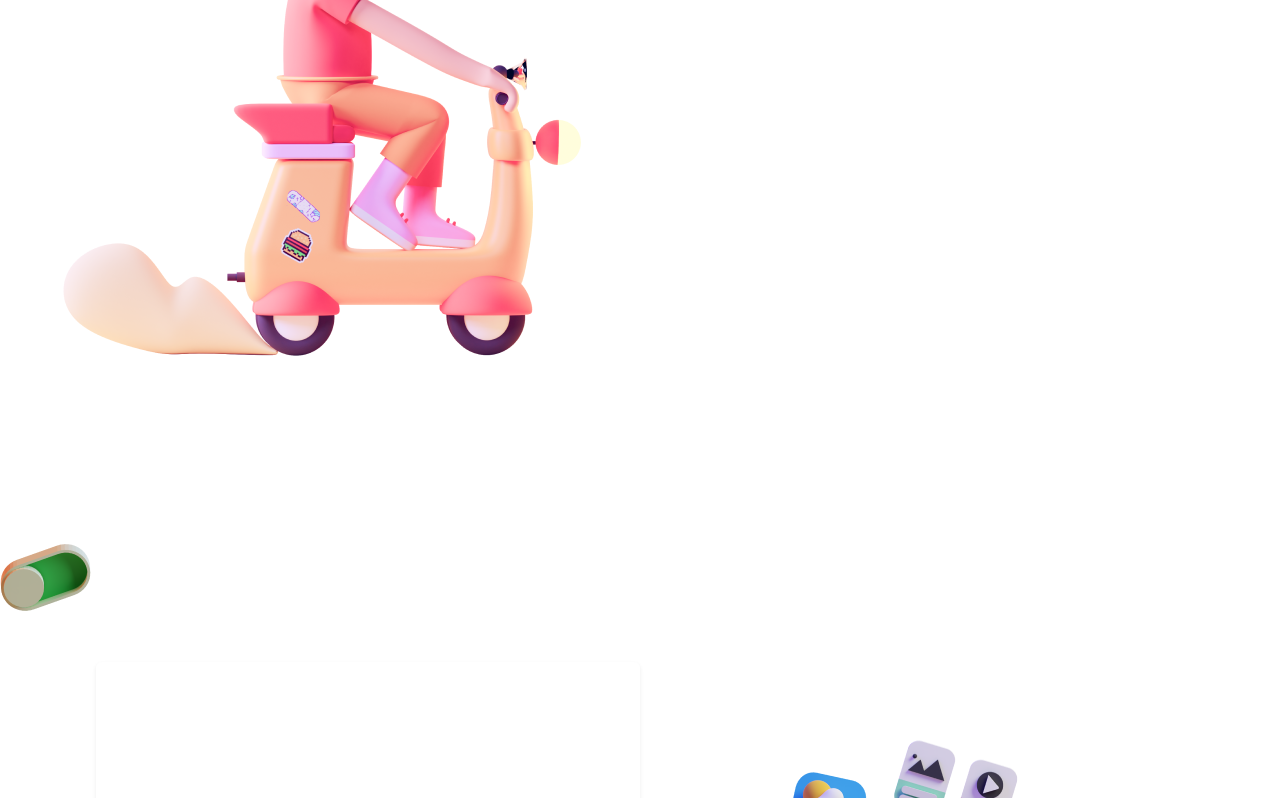
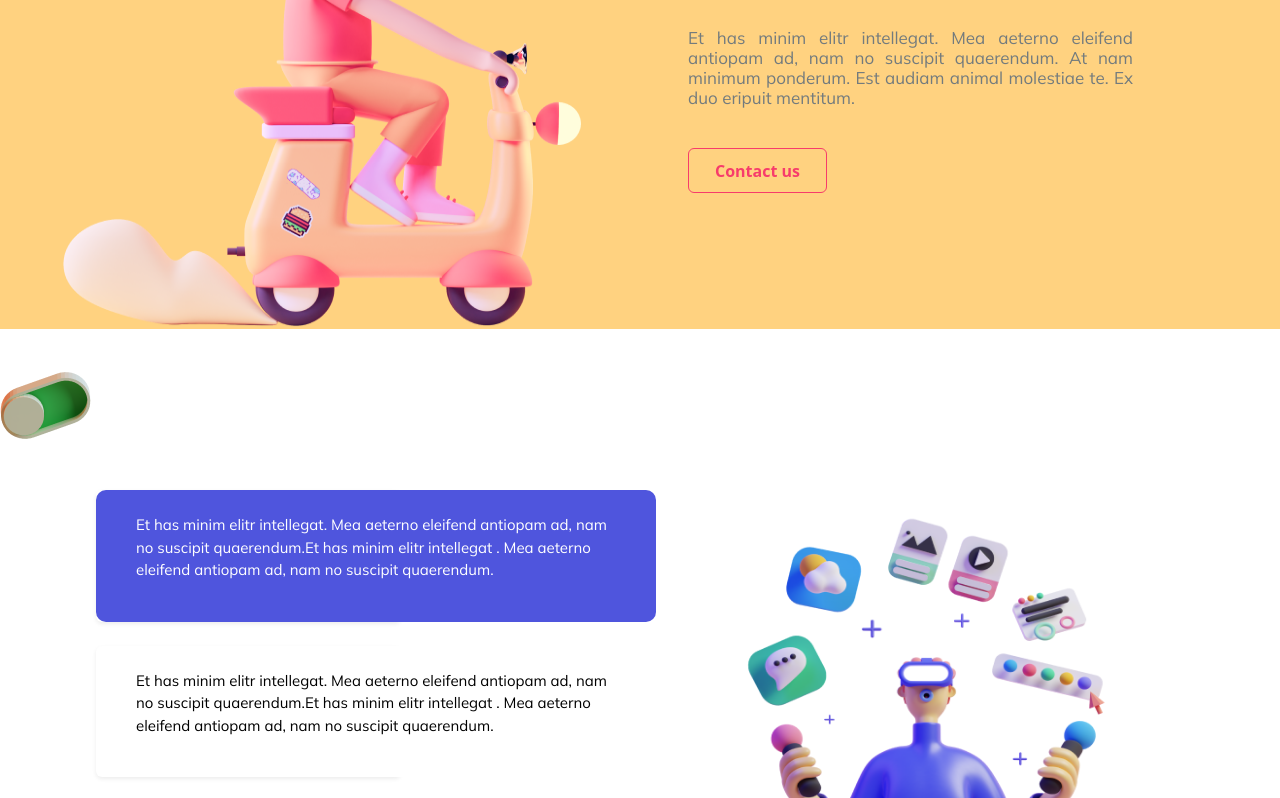
Before and after one commit to shreshakthy/Simplewebpage, a plain HTML site: page index.html in a window 1280 px wide. Shown: the part 367-1165 px from the top of the page. Drawn offline with nearby package versions, Linux system fonts and the light colour scheme; the site is published under a folder, as on GitHub Pages, so addresses that start at the root find nothing.

Commit message:
Update index.html

```diff
--- a/index.html
+++ b/index.html
@@ -5,7 +5,7 @@
     <meta charset="UTF-8">
     <meta http-equiv="X-UA-Compatible" content="IE=edge">
     <meta name="viewport" content="width=device-width, initial-scale=1.0">
-    <link rel="stylesheet" href="/index.css" />
+    <link rel="stylesheet" href="./index.css" />
     <link href="https://cdn.jsdelivr.net/npm/bootstrap@5.2.3/dist/css/bootstrap.min.css" rel="stylesheet">
     <script src="https://cdn.jsdelivr.net/npm/bootstrap@5.2.3/dist/js/bootstrap.bundle.min.js"></script>
     <link rel="stylesheet" href="https://cdn.jsdelivr.net/npm/bootstrap-icons@1.5.0/font/bootstrap-icons.css" />
```
